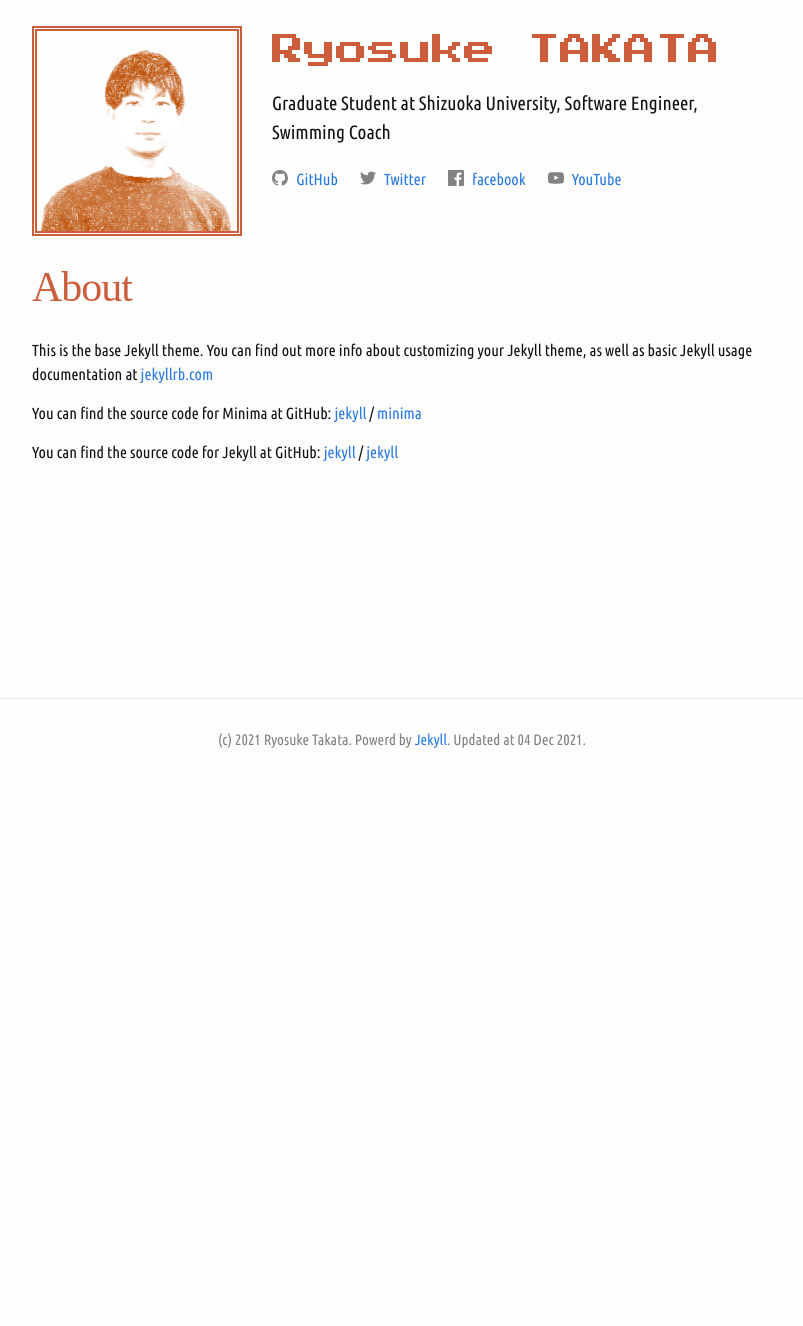
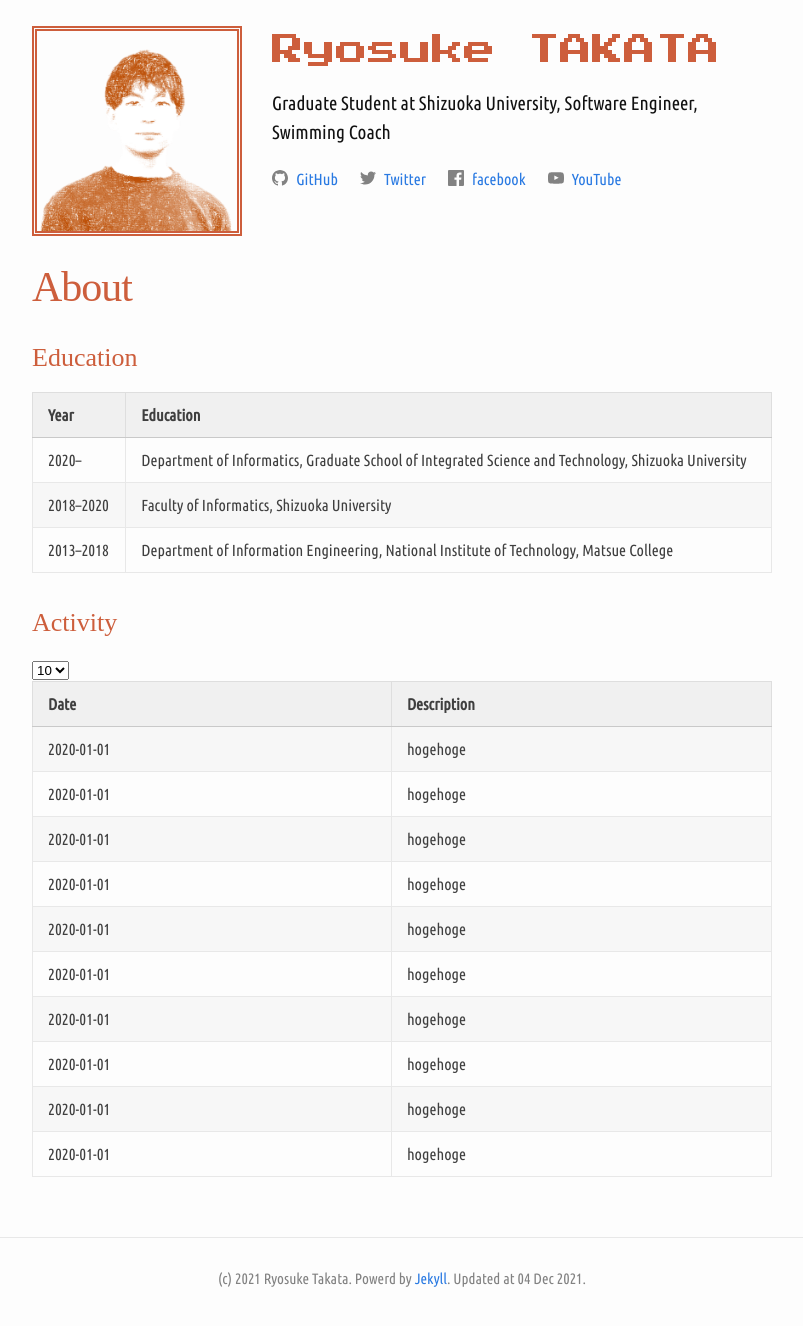
Before and after one commit to bonochof/bonochof.github.io, a Jekyll site: the page built from about.md, in a window 1280 px wide, cut to the strip 104-1440 px from the top of the page. Shown: the top 1326 px of the strip, without its empty margins (238-1041 px from the left). Built offline with Jekyll 4.4.1, drawn with Linux system fonts in a browser that asks for light colours; some web fonts are replaced; before the commit the page ends 900 px from its top, so only the background shows below that.

Commit message:
add about

```diff
--- /dev/null
+++ b/_data/activity.yml
@@ -0,0 +1,24 @@
+- date: 2020-01-01
+  description: hogehoge
+- date: 2020-01-01
+  description: hogehoge
+- date: 2020-01-01
+  description: hogehoge
+- date: 2020-01-01
+  description: hogehoge
+- date: 2020-01-01
+  description: hogehoge
+- date: 2020-01-01
+  description: hogehoge
+- date: 2020-01-01
+  description: hogehoge
+- date: 2020-01-01
+  description: hogehoge
+- date: 2020-01-01
+  description: hogehoge
+- date: 2020-01-01
+  description: hogehoge
+- date: 2020-01-01
+  description: hogehoge
+- date: 2020-01-01
+  description: hogehoge
--- a/about.md
+++ b/about.md
@@ -4,15 +4,29 @@ title: About
 permalink: /about/
 ---
 
-This is the base Jekyll theme. You can find out more info about customizing your Jekyll theme, as well as basic Jekyll usage documentation at [jekyllrb.com](https://jekyllrb.com/)
+<h3>Education</h3>
 
-You can find the source code for Minima at GitHub:
-[jekyll][jekyll-organization] /
-[minima](https://github.com/jekyll/minima)
-
-You can find the source code for Jekyll at GitHub:
-[jekyll][jekyll-organization] /
-[jekyll](https://github.com/jekyll/jekyll)
+|Year      |Education                                                                                           |
+|----------|----------------------------------------------------------------------------------------------------|
+|2020--    |Department of Informatics, Graduate School of Integrated Science and Technology, Shizuoka University|
+|2018--2020|Faculty of Informatics, Shizuoka University                                                         |
+|2013--2018|Department of Information Engineering, National Institute of Technology, Matsue College             |
 
 
-[jekyll-organization]: https://github.com/jekyll
+<h3>Activity</h3>
+
+<div class="activity">
+  <select id="activity-view-num" onchange="change_table();">
+    <option value="10">10</option>
+    <option value="256">All</option>
+  </select>
+
+  <table id="activity-table"><tbody>
+    <tr><th>Date</th><th>Description</th></tr>
+    {% for item in site.data.activity %}
+      <tr><td>{{ item.date }}</td><td>{{ item.description }}</td></tr>
+    {% endfor %}
+  </tbody></table>
+</div>
+
+<script type="text/javascript" src="{{ '/assets/js/main.js' | relative_url }}">
--- /dev/null
+++ b/assets/js/main.js
@@ -0,0 +1,23 @@
+function change_table(){
+    // 要素抜き出し
+    var o_list_num_elm = document.getElementById('activity-view-num');
+    var o_list_table_elm = document.getElementById('activity-table');
+
+    // 表示数取得
+    var i_list_num = parseInt(o_list_num_elm.value);
+    // tableのtr要素を抜き出し
+    var a_tr_items = o_list_table_elm.children[0].children;
+
+    // 全てのtr要素に対して処理(※見出しの1行分に注意)
+    for(i = 0; i < a_tr_items.length; i++){
+        if(i < i_list_num + 1) {
+            a_tr_items[i].style.display = 'table-row';
+        } else {
+            a_tr_items[i].style.display = 'none';
+        }
+    }
+    return true;
+}
+
+// 読み込み時にも発火
+change_table();
```
Also changed, not shown: index.md (+1 -1 lines).
